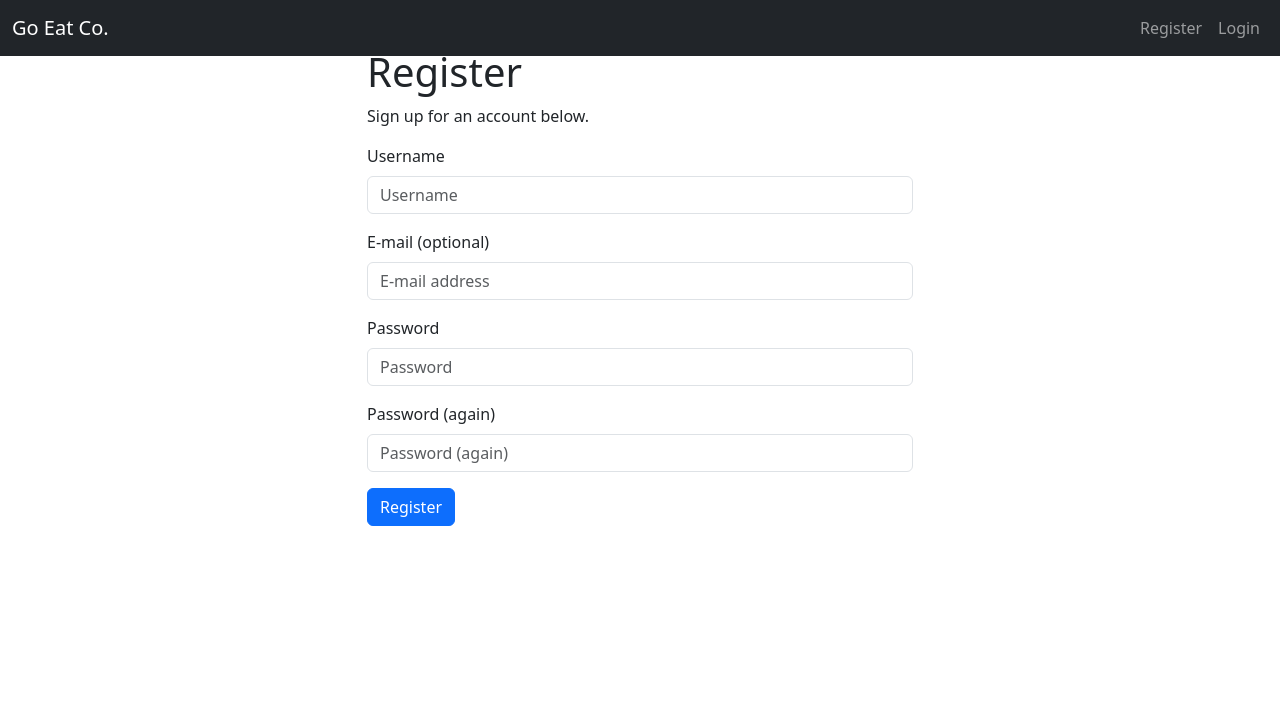
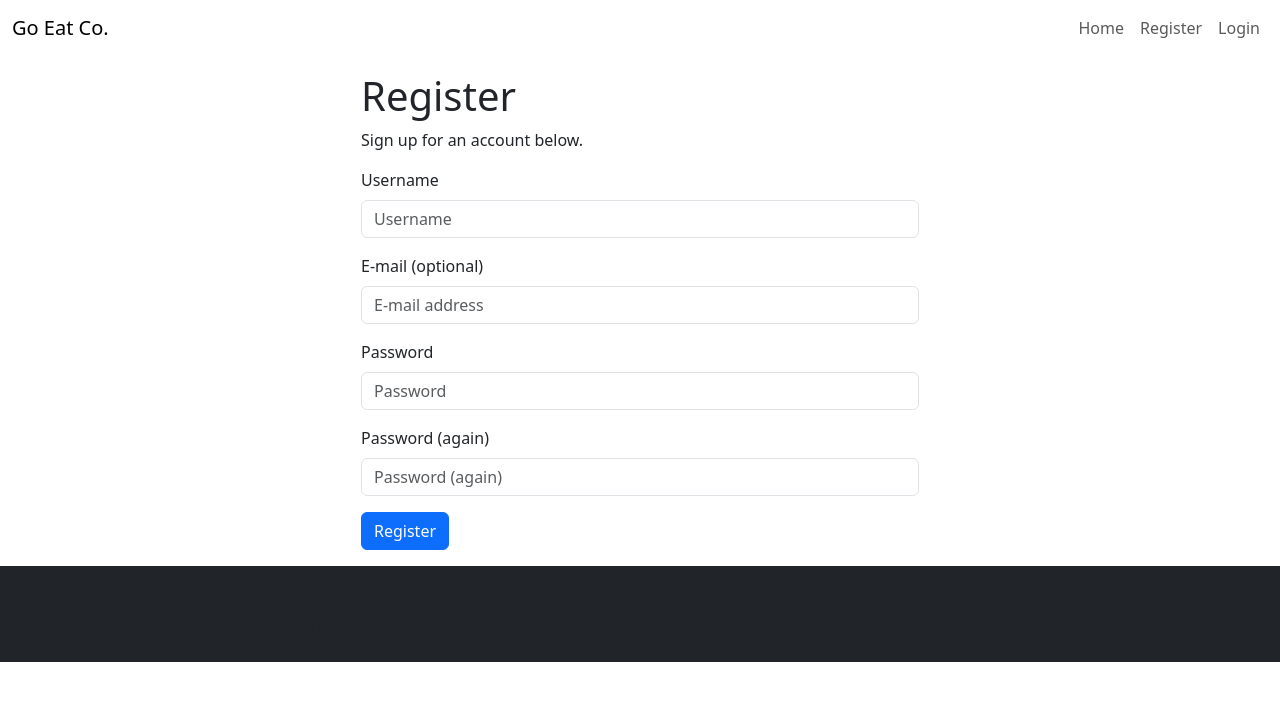
Before and after one commit to lucywoodman/goeatco, a Django app: page /accounts/signup/ in a window 1280 px wide. Shown: the top 701 px of the page. Run offline with Django 4.2, Linux system fonts and the light colour scheme; some libraries are stand-ins or nearby versions; some web fonts are replaced.

Commit message:
feat[proj]: add Google fonts for branding  and a basic footer

```diff
--- a/templates/base.html
+++ b/templates/base.html
@@ -15,12 +15,18 @@
     <link rel="shortcut icon" type="image/png" href="{% static 'favicon.ico' %}"/>
     <link rel="stylesheet" href="{% static 'css/style.css' %}">
 
+    <!-- Google fonts -->
+    <link rel="preconnect" href="https://fonts.googleapis.com">
+    <link rel="preconnect" href="https://fonts.gstatic.com" crossorigin>
+    <link href="https://fonts.googleapis.com/css2?family=Ovo&family=Quattrocento+Sans:wght@400;700&display=swap" rel="stylesheet">
+
 </head>
 
 <body class="d-flex flex-column h-100 pt-5">
 
+    <header>
         <!-- Navigation -->
-    <nav class="navbar fixed-top navbar-expand-lg navbar-dark bg-dark">
+        <nav class="navbar fixed-top navbar-expand-lg navbar-light">
             <div class="container-fluid">
                 <a href="{% url 'home' %}" class="navbar-brand">Go Eat Co.</a>
                 <button class="navbar-toggler" type="button" data-bs-toggle="collapse" data-bs-target="#navbarNav" aria-controls="navbarNav" aria-expanded="false" aria-label="Toggle navigation">
@@ -28,6 +34,7 @@
                 </button>
                 <div class="collapse navbar-collapse justify-content-end" id="navbarNav">
                     <div class="navbar-nav">
+                        <a href="{% url 'home' %}" class="nav-link">Home</a>
                         {% if user.is_authenticated %}
                             <a href="{% url 'recipe_list' %}" class="nav-link">View recipes</a>
                             <a href="{% url 'recipe_create' %}" class="nav-link">Create recipe</a>
@@ -40,19 +47,24 @@
                 </div>
             </div>
         </nav>
+    </header>
 
-    <main class="flex-shrink-0">
+    <main class="flex-shrink-0 mt-4">
         <div class="container">
-            <div class="row">
             {% block content %}
             <!-- Content Goes here -->
             {% endblock content %}
         </div>
-        </div>
     </main>
 
     <!-- Footer -->
-    <footer>
+    <footer class="site-footer bg-dark">
+        <div class="container">
+            <div class="copy p-4 mx-auto">
+                &copy; Go Eat Co. {% now "Y" %}<br>
+                For educational purposes only
+            </div>
+        </div>
     </footer>
 
     <!-- Vendor scripts -->
```
Lines whose indentation alone changed are shown as unchanged.
